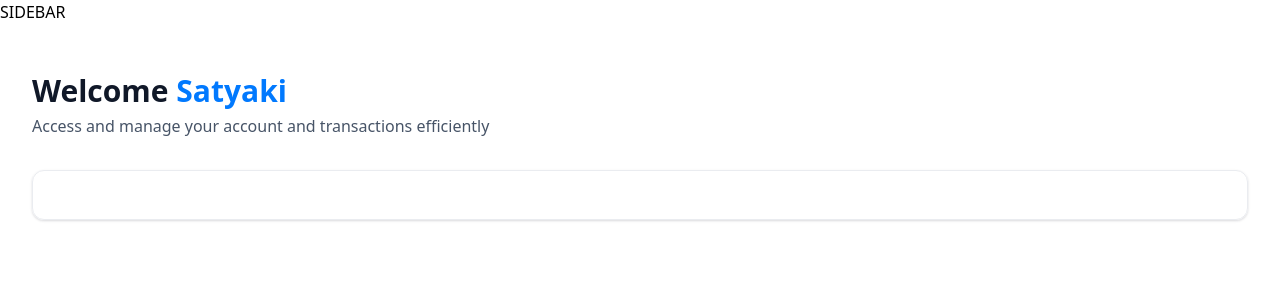
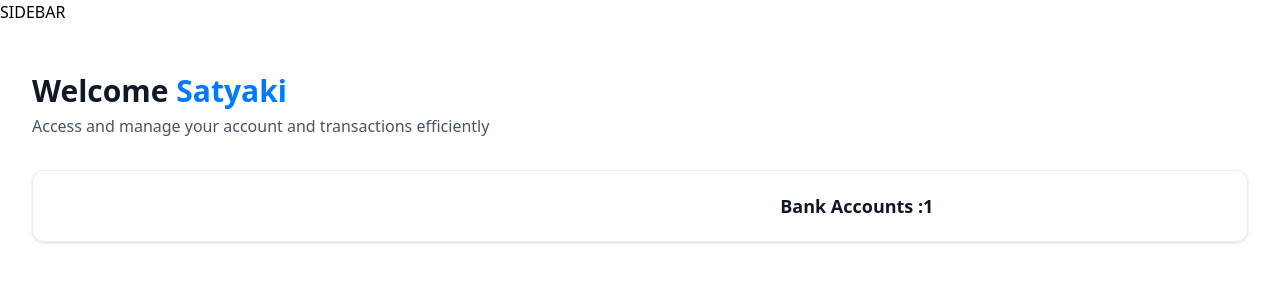
Before and after one commit to SatyakiB7076/BankingApp_Nextjs, a Next.js app: page / in a window 1280 px wide. Shown: the top 300 px of the page. Built offline with nearby package versions, Linux system fonts and the light colour scheme.

Commit message:
fixes the center issue in totalbalance section

```diff
--- a/app/globals.css
+++ b/app/globals.css
@@ -61,7 +61,7 @@
   }
 
   .header-2 {
-    @apply text-18 font-semibold text-gray-900;
+    @apply text-18 font-semibold text-gray-900 ;
   }
 
   .text-10 {
@@ -118,7 +118,7 @@
   }
 
   .total-balance {
-    @apply flex w-full items-center gap-4 rounded-xl border border-gray-200 p-4 shadow-chart sm:gap-6 sm:p-6;
+    @apply flex w-full items-center gap-4 justify-evenly rounded-xl border border-gray-200 p-4 shadow-chart sm:gap-6 sm:p-6;
   }
 
   .total-balance-chart {
--- a/components/TotalBalanceBox.tsx
+++ b/components/TotalBalanceBox.tsx
@@ -3,7 +3,14 @@ import React from 'react'
 const TotalBalanceBox = ({accounts=[],totalBanks,totalCurrentBalance}:TotlaBalanceBoxProps) => {
   return (
     <section className='total-balance' >
+      <div className="total-balance-chart">
 
+      </div>
+      <div className="flex flex-col gap-6">
+        <h2 className='header-2'>
+            Bank Accounts :{totalBanks}
+        </h2>
+      </div>
     </section>
   )
 }
```
